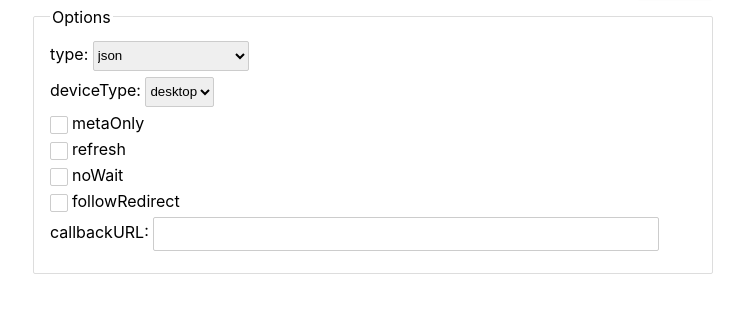
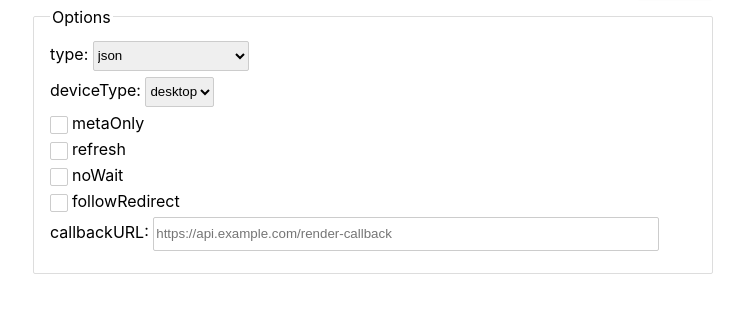
Before and after one commit to jiangfengming/kasha, a website: page static/index.html in a window 1280 px wide. Shown: the part 362-674 px from the top of the page, without its empty margins (267-1011 px from the left). Drawn offline with Linux system fonts and the light colour scheme.

Commit message:
edit homepage

```diff
--- a/static/index.html
+++ b/static/index.html
@@ -174,7 +174,7 @@ body {
       <div class="opt"><input type="checkbox" class="checkbox" name="noWait" value="" id="noWait"><label for="noWait">noWait</label></div>
       <div class="opt"><input type="checkbox" class="checkbox" name="followRedirect" value="" id="followRedirect"><label for="followRedirect">followRedirect</label></div>
 
-      <div class="opt"><label>callbackURL: <input type="text" name="callbackURL" class="textbox callback-url-textbox"></label></div>
+      <div class="opt"><label>callbackURL: <input type="text" name="callbackURL" placeholder="https://api.example.com/render-callback" class="textbox callback-url-textbox"></label></div>
     </fieldset>
   </form>
 </body>
```
